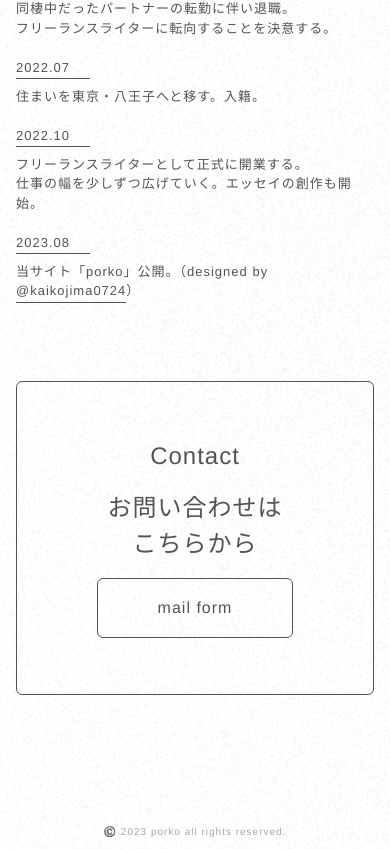
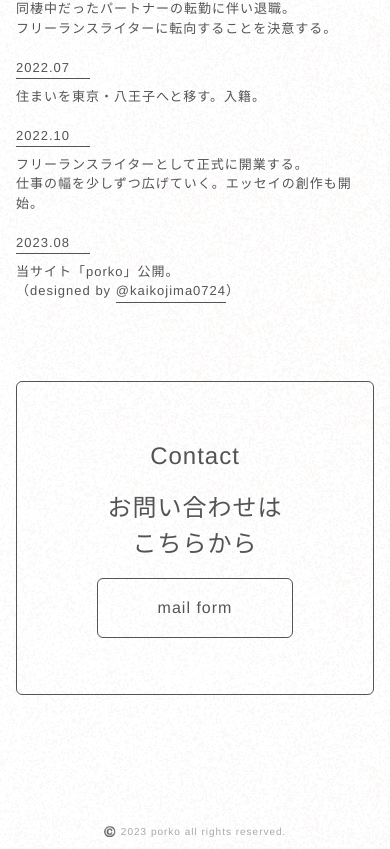
Before and after one commit to kaikojima05/porko, a Next.js app: page /about in a window 390 px wide. Shown: the part 2306-3155 px from the top of the page. Built offline with nearby package versions, Linux system fonts and the light colour scheme.

Commit message:
改行の挿入

```diff
--- a/ui/pages/about/section/main/index/series.js
+++ b/ui/pages/about/section/main/index/series.js
@@ -42,7 +42,7 @@ const seriesData = [
   },
   {
     "headLine": "2023.08",
-    "children": "当サイト「porko」公開。（designed by <a class='pb-1 border-b border-base-black' href='https://twitter.com/kaikojima0724'>@kaikojima0724</a>）"
+    "children": "当サイト「porko」公開。<br class='md:hidden' />（designed by <a class='pb-1 border-b border-base-black' href='https://twitter.com/kaikojima0724'>@kaikojima0724</a>）"
   },
 ]
 
```
